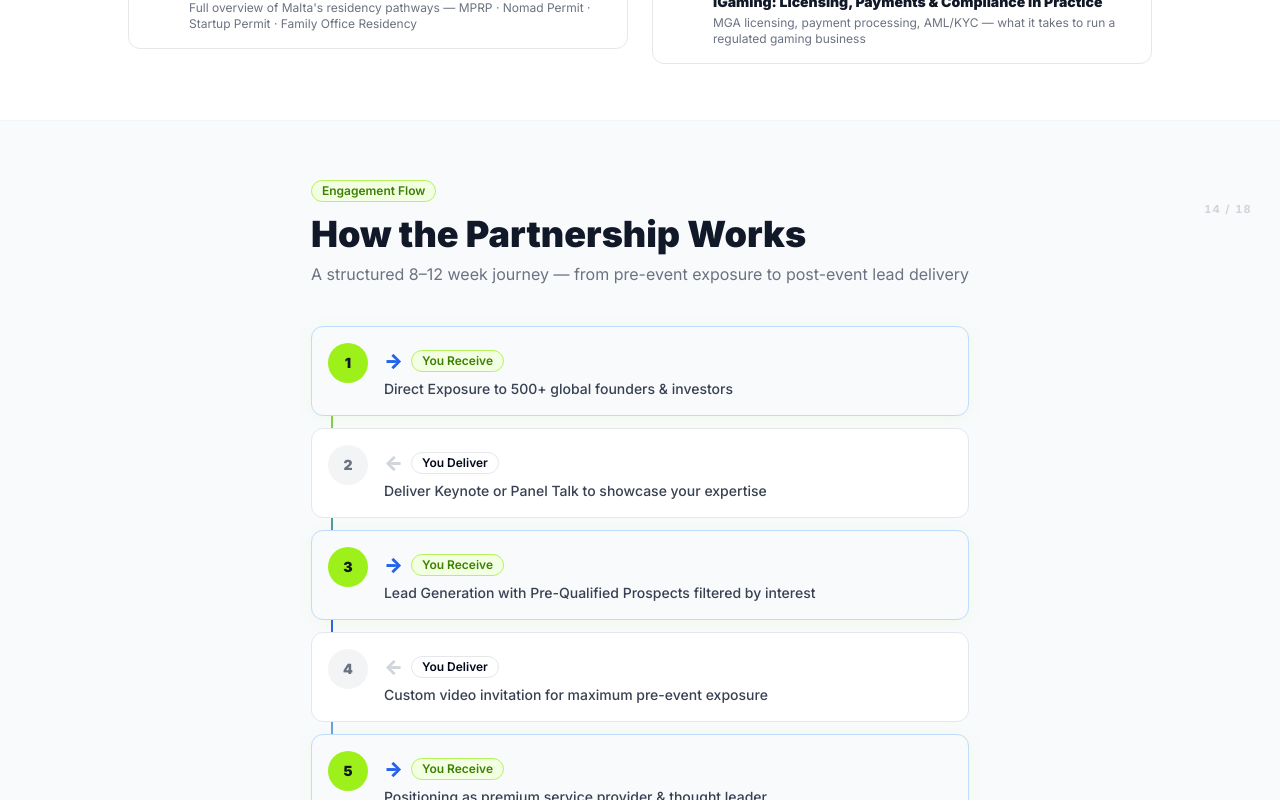
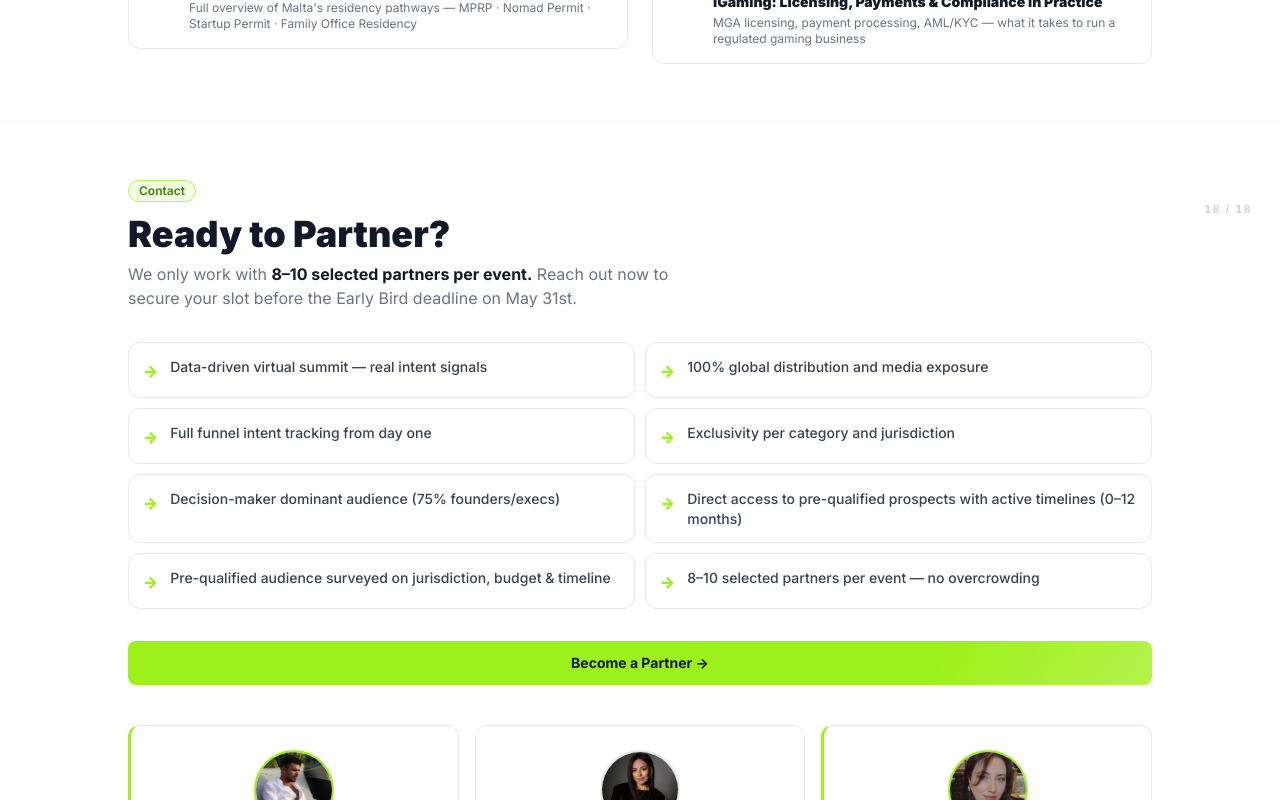
Before and after one commit to freedombusinesssummit-stack/malta-proposal, a Next.js app: page / in a window 1280 px wide. Shown: the part 10840-11640 px from the top of the page. Built offline with nearby package versions, Linux system fonts and the light colour scheme.

Commit message:
feat: hide pricing packages section from website

```diff
--- a/app/page.tsx
+++ b/app/page.tsx
@@ -7,7 +7,7 @@ import AudienceWho from "@/components/malta/AudienceWho";
 import IntelSlides from "@/components/malta/IntelSlides";
 import SpeakerVideos from "@/components/malta/SpeakerVideos";
 import PartnersAndAgenda from "@/components/malta/PartnersAndAgenda";
-import PackagesSlides from "@/components/malta/PackagesSlides";
+// import PackagesSlides from "@/components/malta/PackagesSlides";
 import ContactSlide from "@/components/malta/ContactSlide";
 
 export default function Home() {
@@ -21,7 +21,7 @@ export default function Home() {
       <IntelSlides />
       <SpeakerVideos />
       <PartnersAndAgenda />
-      <PackagesSlides />
+      {/* <PackagesSlides /> */}
       <ContactSlide />
     </main>
   );
```
